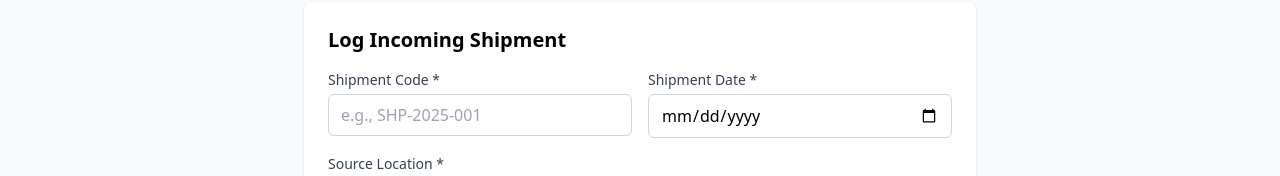
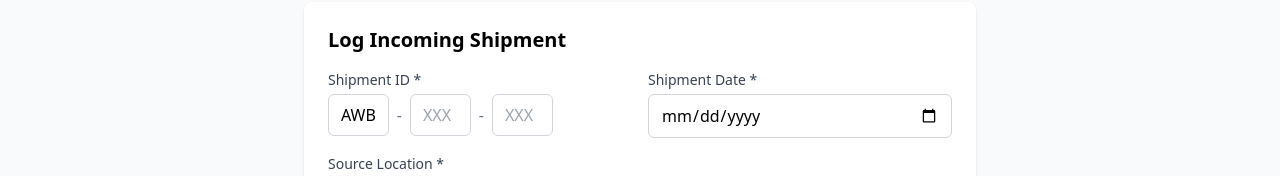
Before and after one commit to amirazman73/Logigreen_App, a React (Create React App) app: page / in a window 1280 px wide. Both pictures are taken after a click on the button "Log Shipment". Shown: the part 129-305 px from the top of the page. Built offline with nearby package versions, Linux system fonts and the light colour scheme.

Commit message:
Adjust shipment ID input

```diff
--- a/src/components/LogShipmentForm.jsx
+++ b/src/components/LogShipmentForm.jsx
@@ -22,14 +22,31 @@ const LogShipmentForm = ({
         <div className="space-y-4">
             <div className="grid grid-cols-2 gap-4">
              <div>
-                <label className="block text-sm font-medium text-gray-700 mb-1">Shipment Code *</label>
-                <input
-                type="text"
-                value={newShipment.shipmentCode}
-                onChange={(e) => setNewShipment({...newShipment, shipmentCode: e.target.value})}
-                className="w-full border border-gray-300 rounded-md px-3 py-2"
-                placeholder="e.g., SHP-2025-001"
-                />
+                <label className="block text-sm font-medium text-gray-700 mb-1">Shipment ID *</label>
+                <div className="flex items-center gap-2">
+                    <input
+                    type="text"
+                    value={newShipment.shipmentIdPart1}
+                    readOnly // Make the "AWB" part non-editable
+                    className="w-1/5 border border-gray-300 rounded-md px-3 py-2"
+                    />
+                    <span className="text-gray-500">-</span>
+                    <input
+                    type="text"
+                    value={newShipment.shipmentIdPart2}
+                    onChange={(e) => setNewShipment({...newShipment, shipmentIdPart2: e.target.value})}
+                    className="w-1/5 border border-gray-300 rounded-md px-3 py-2"
+                    placeholder="XXX"
+                    />
+                    <span className="text-gray-500">-</span>
+                    <input
+                    type="text"
+                    value={newShipment.shipmentIdPart3}
+                    onChange={(e) => setNewShipment({...newShipment, shipmentIdPart3: e.target.value})}
+                    className="w-1/5 border border-gray-300 rounded-md px-3 py-2"
+                    placeholder="XXX"
+                    />
+                </div>
             </div>
 
             <div>
--- a/src/components/Shippingtracker.jsx
+++ b/src/components/Shippingtracker.jsx
@@ -30,7 +30,10 @@ const ShippingTracker = () => {
     storage: 'OUTSIDE'
   });
   const [newShipment, setNewShipment] = useState({
-    shipmentCode: '',
+
+    shipmentIdPart1: 'AWB',
+    shipmentIdPart2: '',
+    shipmentIdPart3: '',
     shipmentDate: '',
     sourceLocation: 'Uganda',
     expectedItems: [{ itemName: '', expectedQuantity: '' }]
@@ -134,9 +137,11 @@ const ShippingTracker = () => {
     );
     setNewShipment({ ...newShipment, expectedItems: updatedItems });
   };
+
   const handleAddShipment = () => {
-    if (!newShipment.shipmentCode || !newShipment.shipmentDate) {
-      alert('Please fill in shipment code and date');
+    // New validation for the three parts of the ID
+    if (!newShipment.shipmentIdPart1 || !newShipment.shipmentIdPart2 || !newShipment.shipmentIdPart3 || !newShipment.shipmentDate) {
+      alert('Please fill in all parts of the shipment ID and the date.');
       return;
     }
     const validItems = newShipment.expectedItems.filter(item =>
@@ -146,14 +151,19 @@ const ShippingTracker = () => {
       alert('Please add at least one item to the shipment');
       return;
     }
+
+    const combinedShipmentCode = `${newShipment.shipmentIdPart1}-${newShipment.shipmentIdPart2}-${newShipment.shipmentIdPart3}`;
+
     addShipment({
-      shipmentCode: newShipment.shipmentCode,
+      shipmentCode: combinedShipmentCode,
       shipmentDate: newShipment.shipmentDate,
       sourceLocation: newShipment.sourceLocation,
       expectedItems: validItems
     });
     setNewShipment({
-      shipmentCode: '',
+      shipmentIdPart1: 'AWB',
+      shipmentIdPart2: '',
+      shipmentIdPart3: '',
       shipmentDate: '',
       sourceLocation: 'Uganda',
       expectedItems: [{ itemName: '', expectedQuantity: '' }]
```
